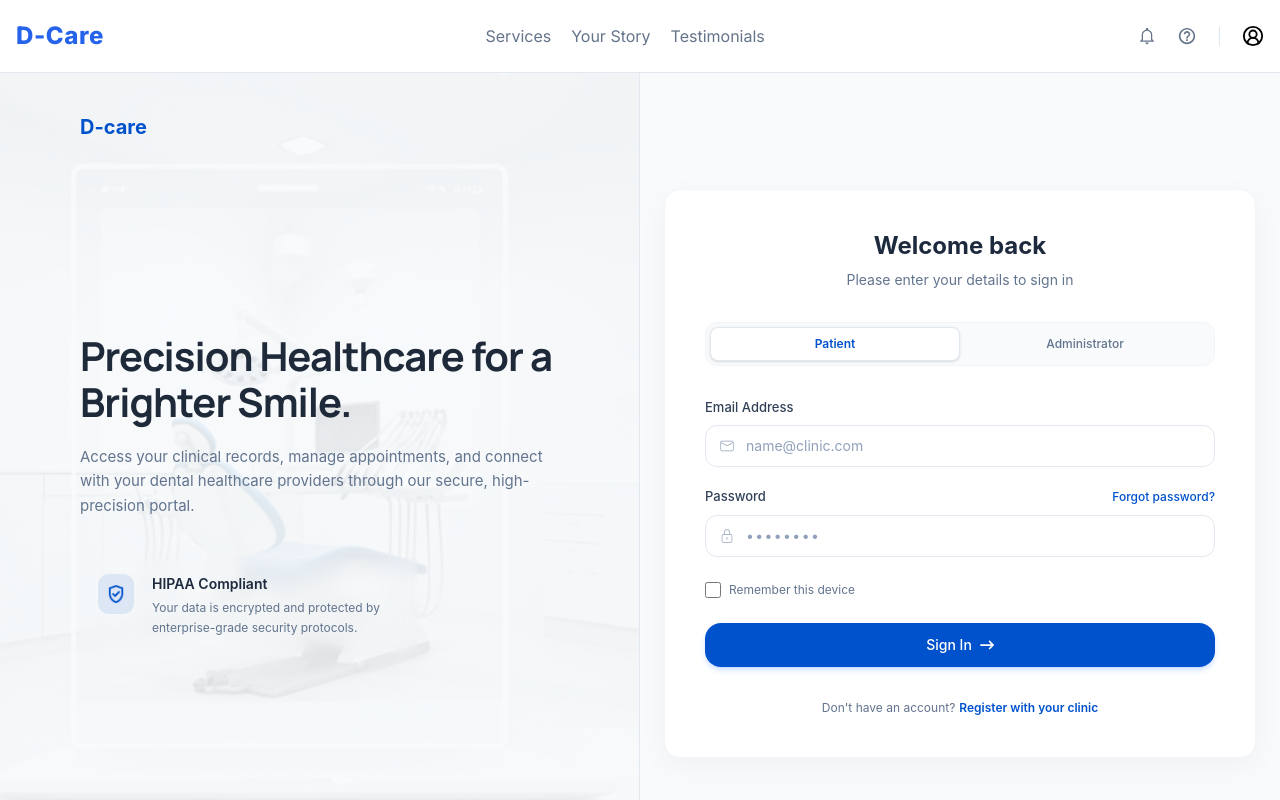
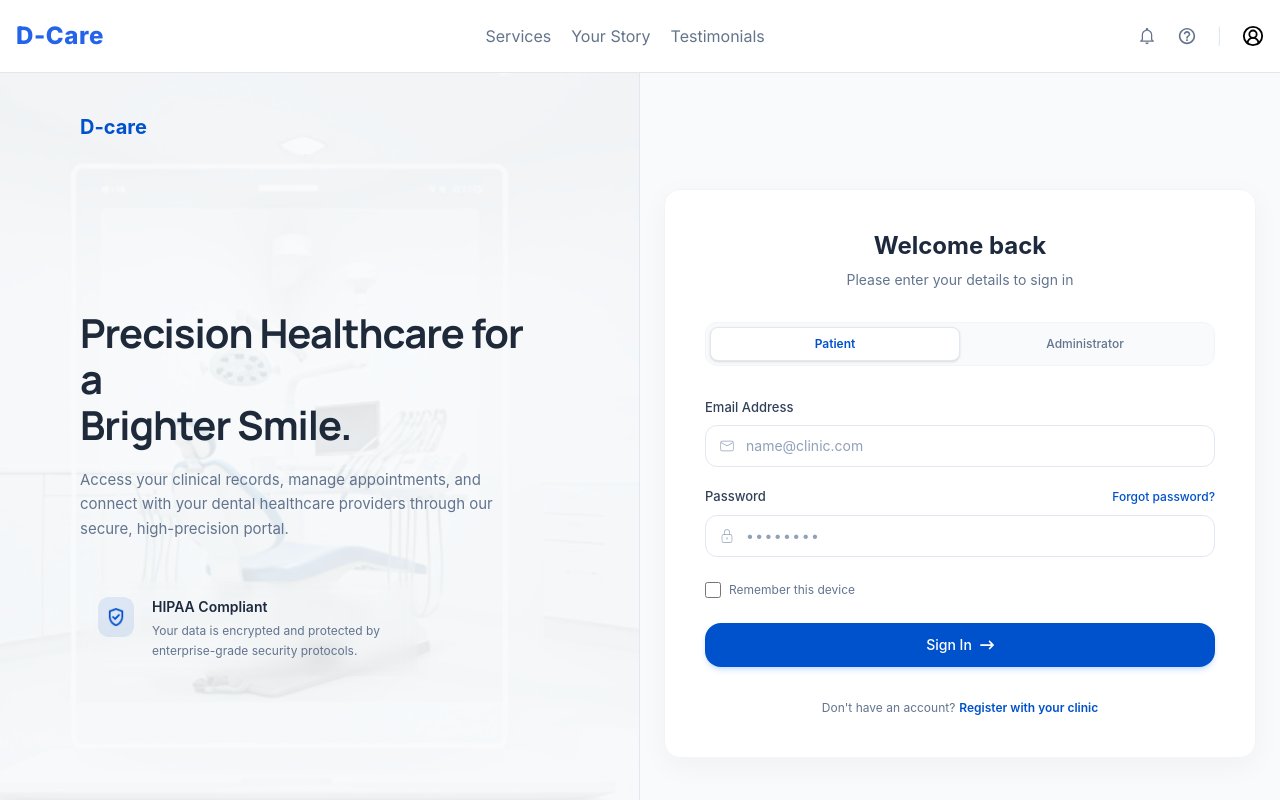
Before and after one commit to tarekelkanaria/d-care, a React (Vite) app: page /login in a window 1280 px wide. Shown: the top 800 px of the page. Built offline with nearby package versions, Linux system fonts and the light colour scheme.

Commit message:
Modify login changes

```diff
--- a/src/pages/login.jsx
+++ b/src/pages/login.jsx
@@ -20,9 +20,9 @@ export default function Login() {
           D-care
         </div>
 
-        <div className="max-w-lg mt-10 z-10">
+        <div className="max-w-md mt-10 z-10">
           <h1 className="text-[40px] font-bold text-#0f172a leading-[1.15] mb-5 tracking-tight font-manrope">
-            Precision Healthcare for a Brighter Smile.
+            Precision Healthcare for a <br /> Brighter Smile.
           </h1>
           <p className="text-slate-500 text-[15px] leading-relaxed mb-10">
             Access your clinical records, manage appointments, and connect with
@@ -48,6 +48,7 @@ export default function Login() {
           </div>
         </div>
       </div>
+
       <div className="w-full lg:w-1/2 flex flex-col justify-center items-center relative p-6">
         <div className="w-full max-w-420px bg-white rounded-2xl shadow-[0_8px_30px_rgb(0,0,0,0.04)] border border-slate-100 p-10 z-10">
           {/* Header */}
```
